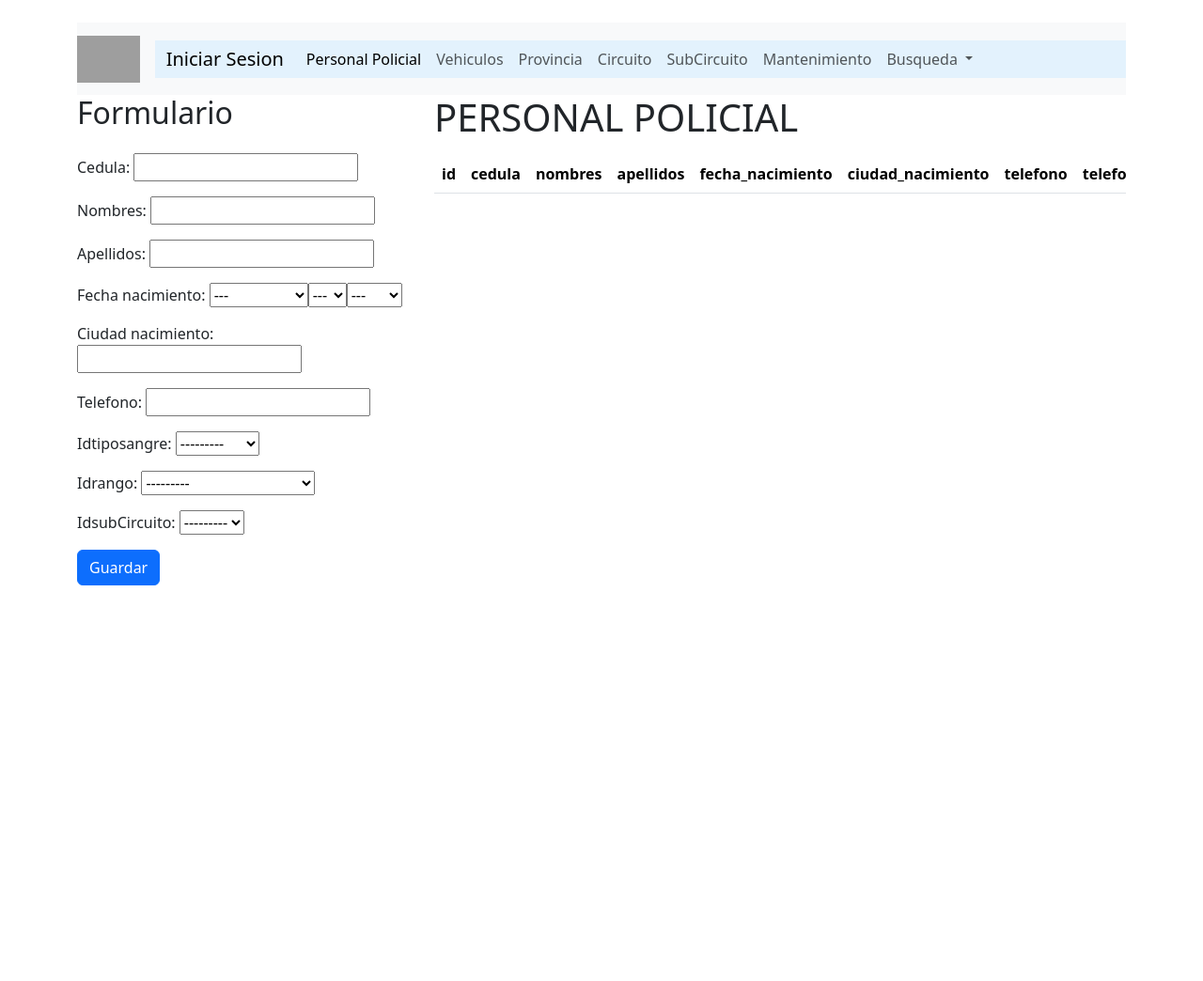
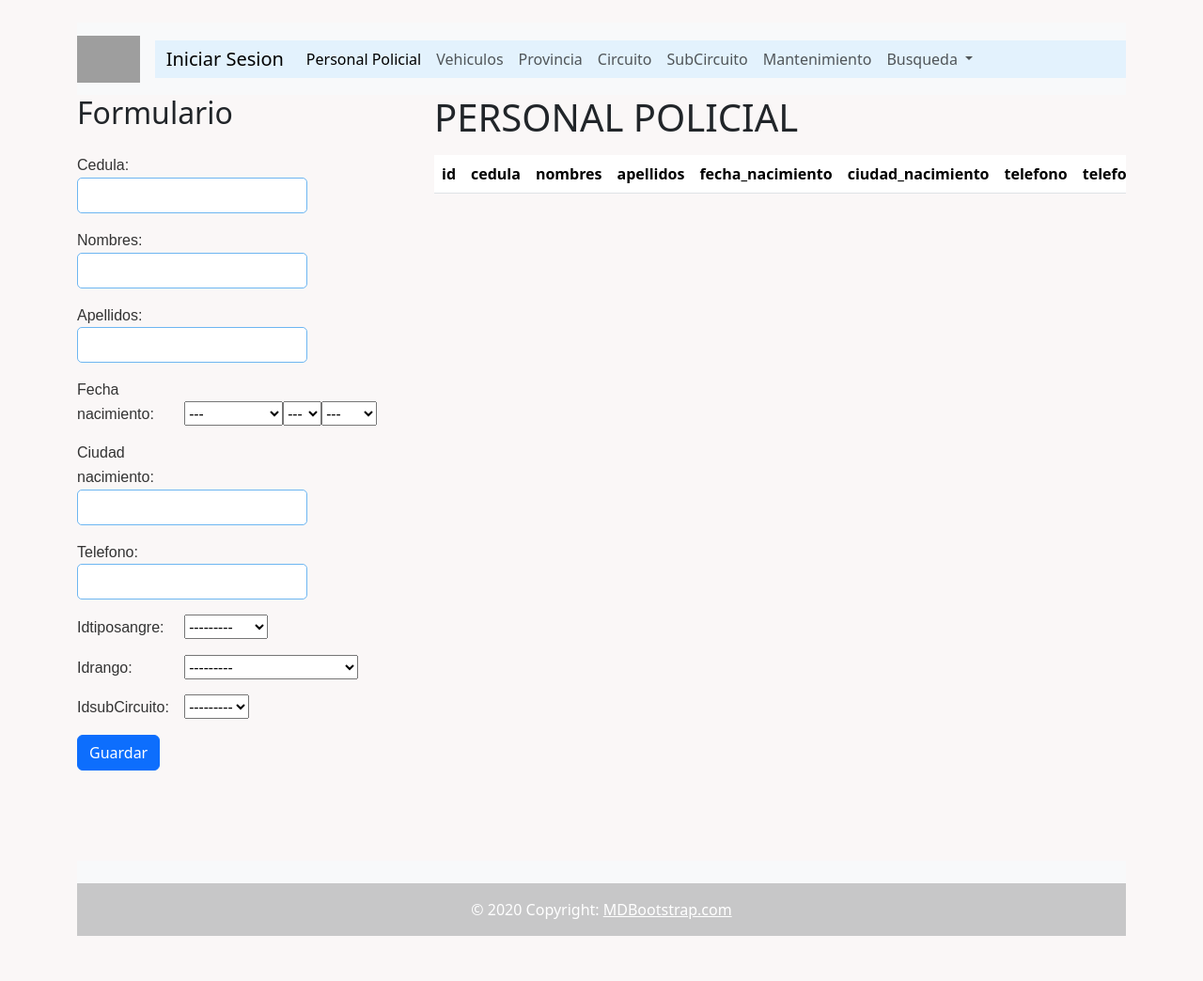
Before and after one commit to Sthefano5/stf_policia, a Django app: page /personal/ in a window 1280 px wide. Shown: the whole page at 94% size. Before the commit the page ends 623 px from the top, so only its background shows below. Run offline with Django 5.2, Linux system fonts and the light colour scheme; data comes from the database, SQL or seed files in the repository; data that the repository does not hold is empty; grey boxes are pictures that could not be loaded.

Commit message:
modificando stilos

```diff
--- /dev/null
+++ b/principal/static/css/styles.css
@@ -0,0 +1,55 @@
+.login-form {
+    background: hsla(0, 0%, 100%, 0.55);
+    backdrop-filter: blur(30px);
+    /* Ajusta el padding, margen y otros estilos para el formulario según sea necesario */
+
+  }
+
+  /* Estilos para los campos de entrada */
+  .login-form input[type="text"],
+  .login-form input[type="password"] {
+    width: 100%; /* O ajusta el ancho deseado */
+    padding: 5px; /* Ajusta el padding según sea necesario */
+    margin-bottom: 10px; /* Espacio entre los campos de entrada */
+    border: 1px solid #ccc; /* Borde de los campos de entrada */
+    border-radius: 5px; /* Bordes redondeados */
+  }
+
+  /* Estilos para el botón */
+  .login-form button {
+    width: 50%; /* O ajusta el ancho deseado */
+    padding: 10px; /* Ajusta el padding según sea necesario */
+    border: none; /* Quita el borde del botón */
+    border-radius: 5px; /* Bordes redondeados */
+    background-color: #007bff; /* Color de fondo del botón */
+    color: white; /* Color del texto del botón */
+    cursor: pointer; /* Cambia el cursor al pasar sobre el botón */
+  }
+
+  /* Estilos adicionales según sea necesario */
+
+  label {
+    display: inline-block;
+    width: 100px; /* Ancho del label */
+    text-align: left; /* Alineación del texto del label a la derecha */
+    margin-right: 10px; /* Espacio entre el label y el input */
+    font-size: 16px; /* Tamaño de fuente del label */
+    font-family: Arial, sans-serif; /* Fuente elegante y comúnmente legible */
+
+    line-height: 1.6; /* Altura de línea para una mejor legibilidad */
+    color: #333; /* Color de texto oscuro */
+}
+input{
+    padding: 6px;
+    border: 1px solid #6db6f1;
+    border-radius: 5px;
+    font-size: 16px;
+    color: #333; /* Color de texto oscuro */
+}
+body {
+    background-size: cover; /* Ajusta la imagen para cubrir todo el fondo */
+    background-attachment: fixed; /* Fija la imagen de fondo para que no se desplace al hacer scroll */
+    background-repeat: no-repeat; /* Evita que la imagen se repita */
+    background-position: center center; /* Centra la imagen en el fondo */
+    background-color: rgba(231, 218, 218, 0.2); /* Color de fondo semi-transparente (blanco con opacidad del 20%) */
+}
--- a/principal/templates/base.html
+++ b/principal/templates/base.html
@@ -62,6 +62,27 @@
         {% endblock %}
       </div>
 
-    <script src="https://cdn.jsdelivr.net/npm/bootstrap@5.3.2/dist/js/bootstrap.bundle.min.js" integrity="sha384-C6RzsynM9kWDrMNeT87bh95OGNyZPhcTNXj1NW7RuBCsyN/o0jlpcV8Qyq46cDfL" crossorigin="anonymous"></script>
+
+
+
+    </footer>
+
+    </div>
   </body>
+  <div class="container my-5">
+
+    <footer class="bg-light text-center text-white">
+    <!-- Grid container -->
+    <div class="container p-4 pb-0">
+
+      <!-- Section: Social media -->
+    </div>
+    <!-- Grid container -->
+
+    <!-- Copyright -->
+    <div class="text-center p-3" style="background-color: rgba(0, 0, 0, 0.2);">
+      © 2020 Copyright:
+      <a class="text-white" href="https://mdbootstrap.com/">MDBootstrap.com</a>
+    </div>
+    <!-- Copyright -->
 </html>
--- a/principal/templates/genericosoloformulario.html
+++ b/principal/templates/genericosoloformulario.html
@@ -11,12 +11,9 @@
         <div class="col-lg-6 mb-5 mb-lg-0">
           <div class="card cascading-right">
             <div class="card-body  shadow-5 text-center">
-              <h2 class="fw-bold mb-5">Elige cual reporte visualizar</h2>
               <form method="post" class="login-form"> <!-- Agrega una clase al formulario para aplicar estilos -->
                 {% csrf_token %} {{ form }}
-                <button type="submit" class="btn btn-primary btn-block mb-4">
-                  VISUALIZAR
-                </button>
+
               </form>
             </div>
           </div>
```
